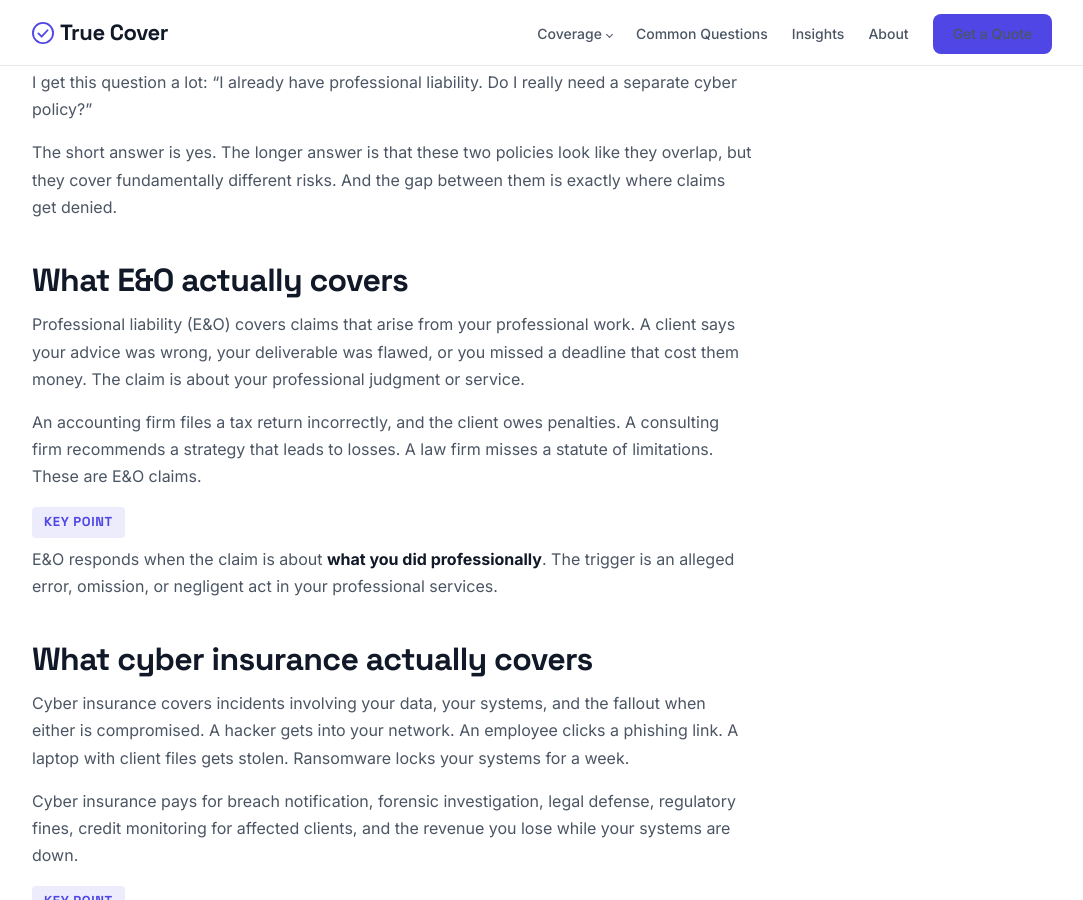
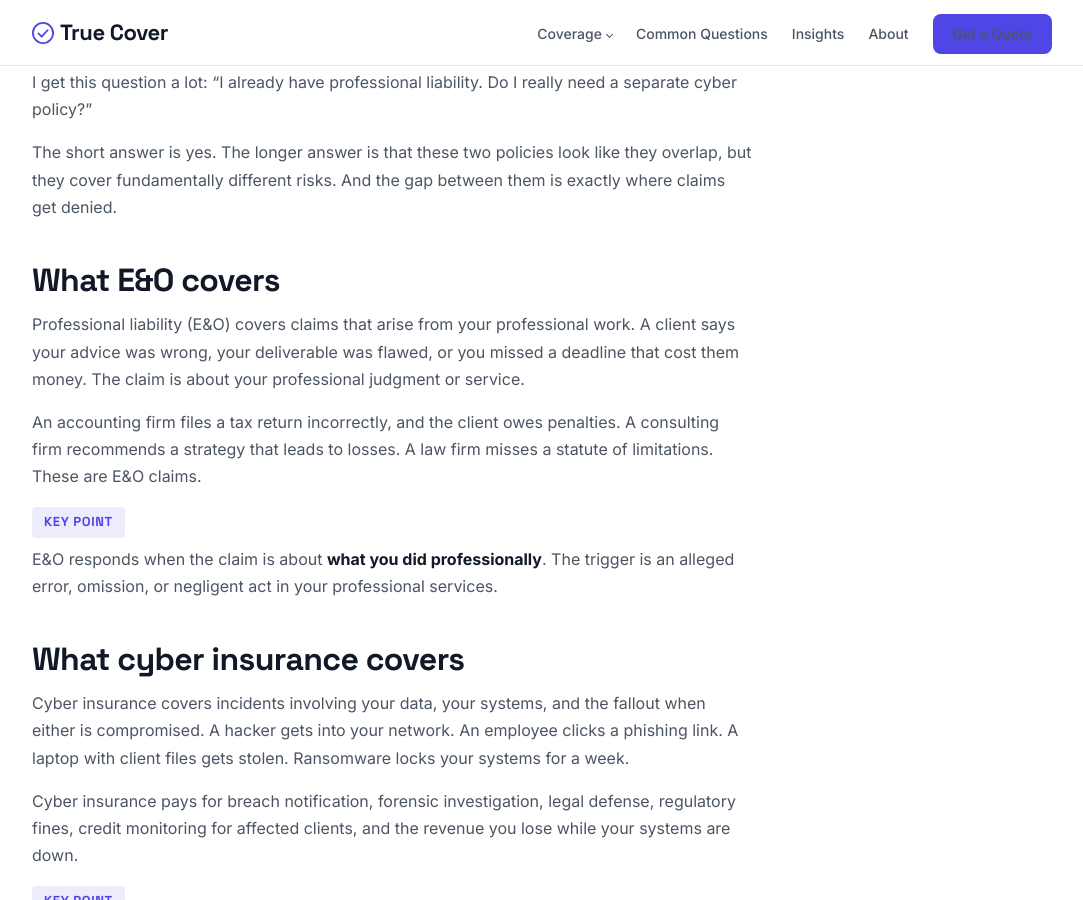
Before and after one commit to joeproe1/truecover.us, a Jekyll site: the page built from _posts/2026-06-19-your-eo-policy-doesnt-cover-cyber.md, in a window 1280 px wide and 900 px high, scrolled down 213 px. Shown: the whole window, without its empty margins (98-1181 px from the left). Built offline with Jekyll 4.4.1, drawn with Linux system fonts in a browser that asks for light colours.

Commit message:
Remove 'actually' from E&O vs cyber article subheadings
Co-Authored-By: Claude Opus 4.6 <noreply@anthropic.com>

```diff
--- a/_posts/2026-06-19-your-eo-policy-doesnt-cover-cyber.md
+++ b/_posts/2026-06-19-your-eo-policy-doesnt-cover-cyber.md
@@ -10,7 +10,7 @@ I get this question a lot: "I already have professional liability. Do I really n
 
 The short answer is yes. The longer answer is that these two policies look like they overlap, but they cover fundamentally different risks. And the gap between them is exactly where claims get denied.
 
-## What E&O actually covers
+## What E&O covers
 
 Professional liability (E&O) covers claims that arise from your professional work. A client says your advice was wrong, your deliverable was flawed, or you missed a deadline that cost them money. The claim is about your professional judgment or service.
 
@@ -20,7 +20,7 @@ An accounting firm files a tax return incorrectly, and the client owes penalties
 
 E&O responds when the claim is about **what you did professionally**. The trigger is an alleged error, omission, or negligent act in your professional services.
 
-## What cyber insurance actually covers
+## What cyber insurance covers
 
 Cyber insurance covers incidents involving your data, your systems, and the fallout when either is compromised. A hacker gets into your network. An employee clicks a phishing link. A laptop with client files gets stolen. Ransomware locks your systems for a week.
 
```
